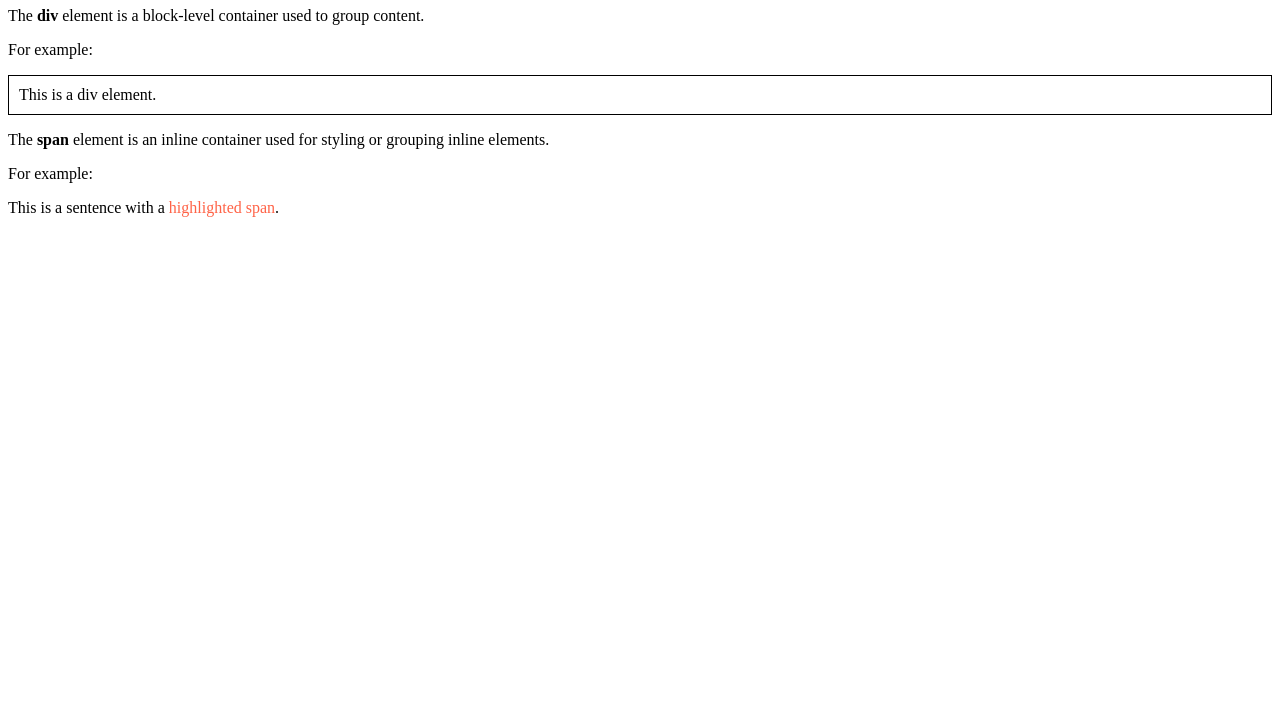
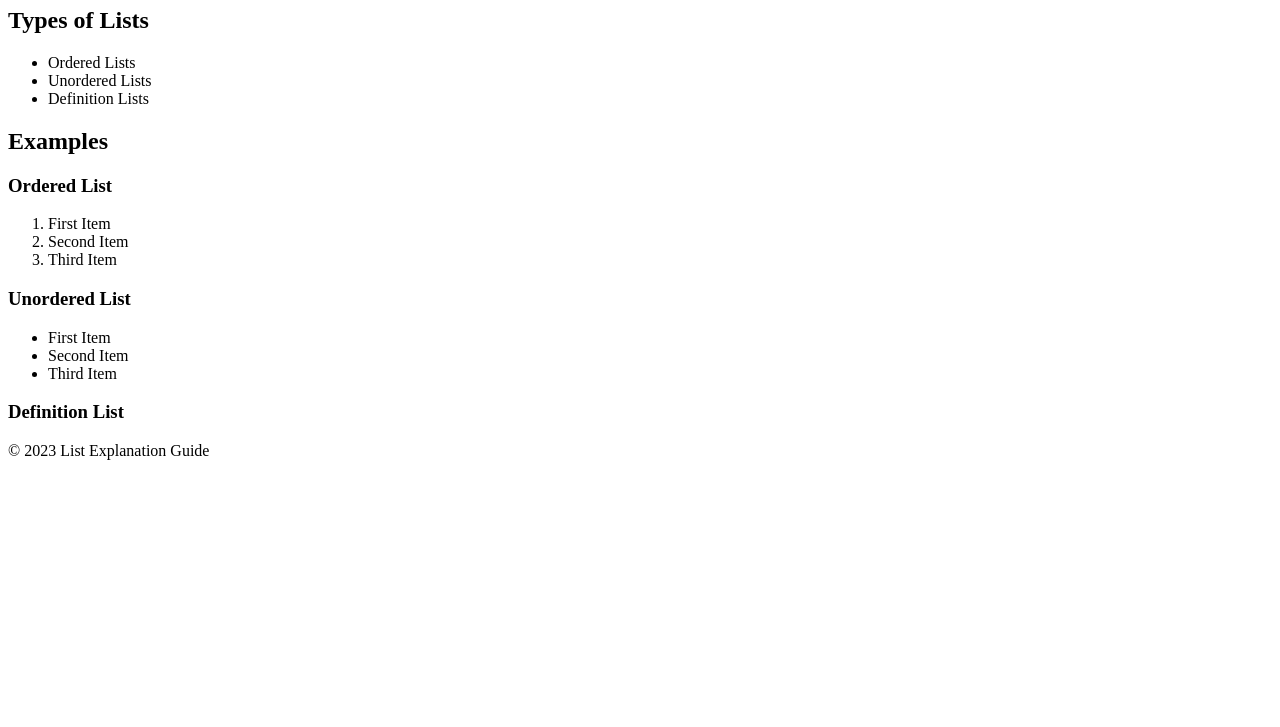
Before and after one commit to LittlePitza/html-css-steps, a plain HTML site: page website/index.html in a window 1280 px wide. Shown: the part 73-800 px from the top of the page. Drawn offline with Linux system fonts and the light colour scheme.

Commit message:
Update website content to focus on HTML lists
Revised the index.html page to replace "Div and Span" explanations with comprehensive coverage of HTML lists, including ordered, unordered, and definition lists. Removed an unused image file to clean up the project.

```diff
--- a/website/index.html
+++ b/website/index.html
@@ -3,23 +3,46 @@
 <head>
     <meta charset="UTF-8">
     <meta name="viewport" content="width=device-width, initial-scale=1.0">
-    <title>Div and Span Explanation</title>
+    <title>List Explanation</title>
 </head>
 <body>
-    <h1>Understanding Div and Span</h1>
-    <div>
-        <p>The <strong>div</strong> element is a block-level container used to group content.</p>
-        <p>For example:</p>
-        <div style="border: 1px solid black; padding: 10px;">
-            This is a div element.
-        </div>
-    </div>
-    <div>
-        <p>The <strong>span</strong> element is an inline container used for styling or grouping inline elements.</p>
-        <p>For example:</p>
-        <p>
-            This is a sentence with a <span style="color: tomato;">highlighted span</span>.
-        </p>
-    </div>
+    <header>
+        <h1>Understanding Lists in HTML</h1>
+    </header>
+    <main>
+        <section>
+            <h2>Types of Lists</h2>
+            <ul>
+                <li>Ordered Lists</li>
+                <li>Unordered Lists</li>
+                <li>Definition Lists</li>
+            </ul>
+        </section>
+        <section>
+            <h2>Examples</h2>
+            <article>
+                <h3>Ordered List</h3>
+                <ol>
+                    <li>First Item</li>
+                    <li>Second Item</li>
+                    <li>Third Item</li>
+                </ol>
+            </article>
+            <article>
+                <h3>Unordered List</h3>
+                <ul>
+                    <li>First Item</li>
+                    <li>Second Item</li>
+                    <li>Third Item</li>
+                </ul>
+            </article>
+            <article>
+                <h3>Definition List</h3>
+            </article>
+        </section>
+    </main>
+    <footer>
+        <p>&copy; 2023 List Explanation Guide</p>
+    </footer>
 </body>
 </html>
```
Also changed, not shown: website/sources/image.jpg (deleted).
